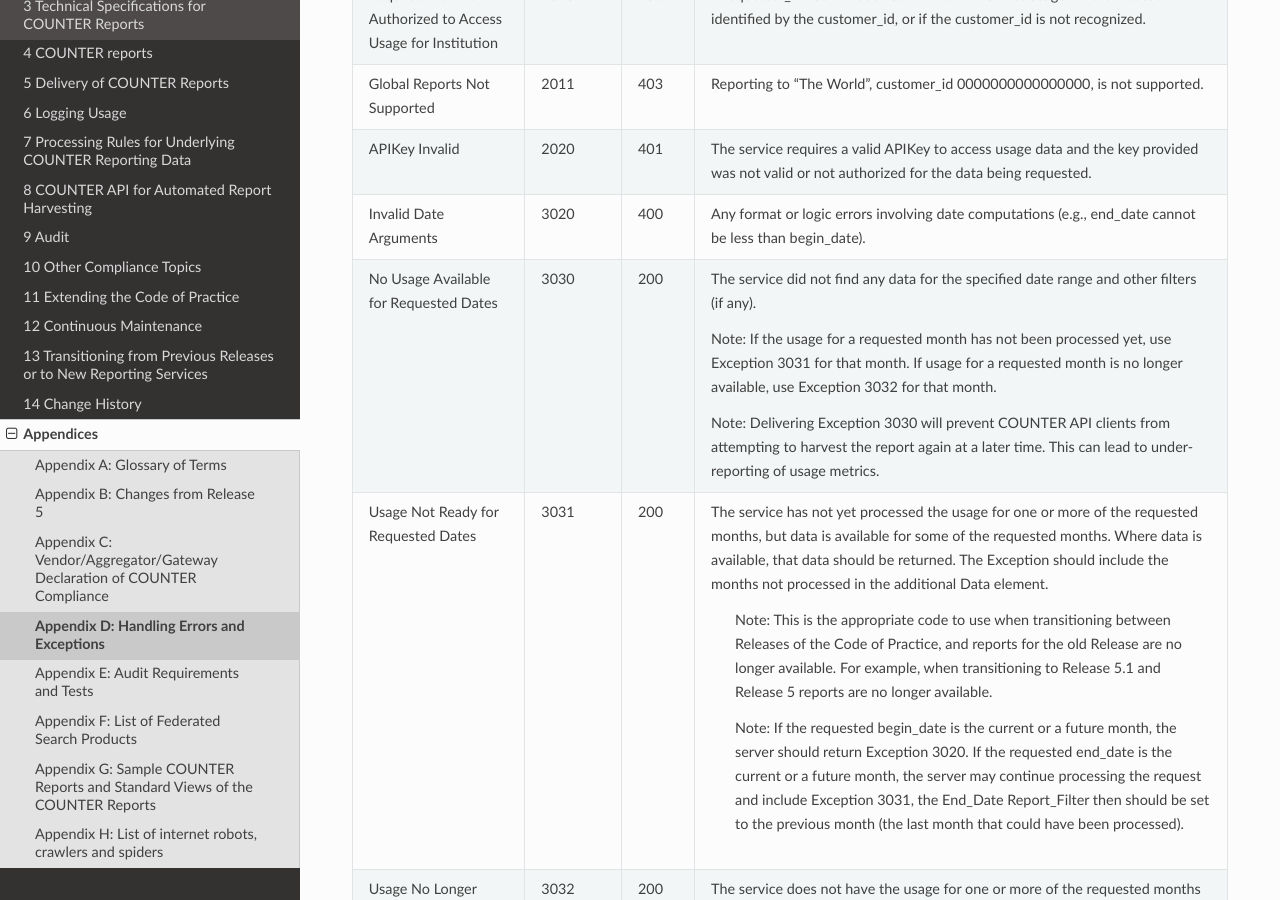
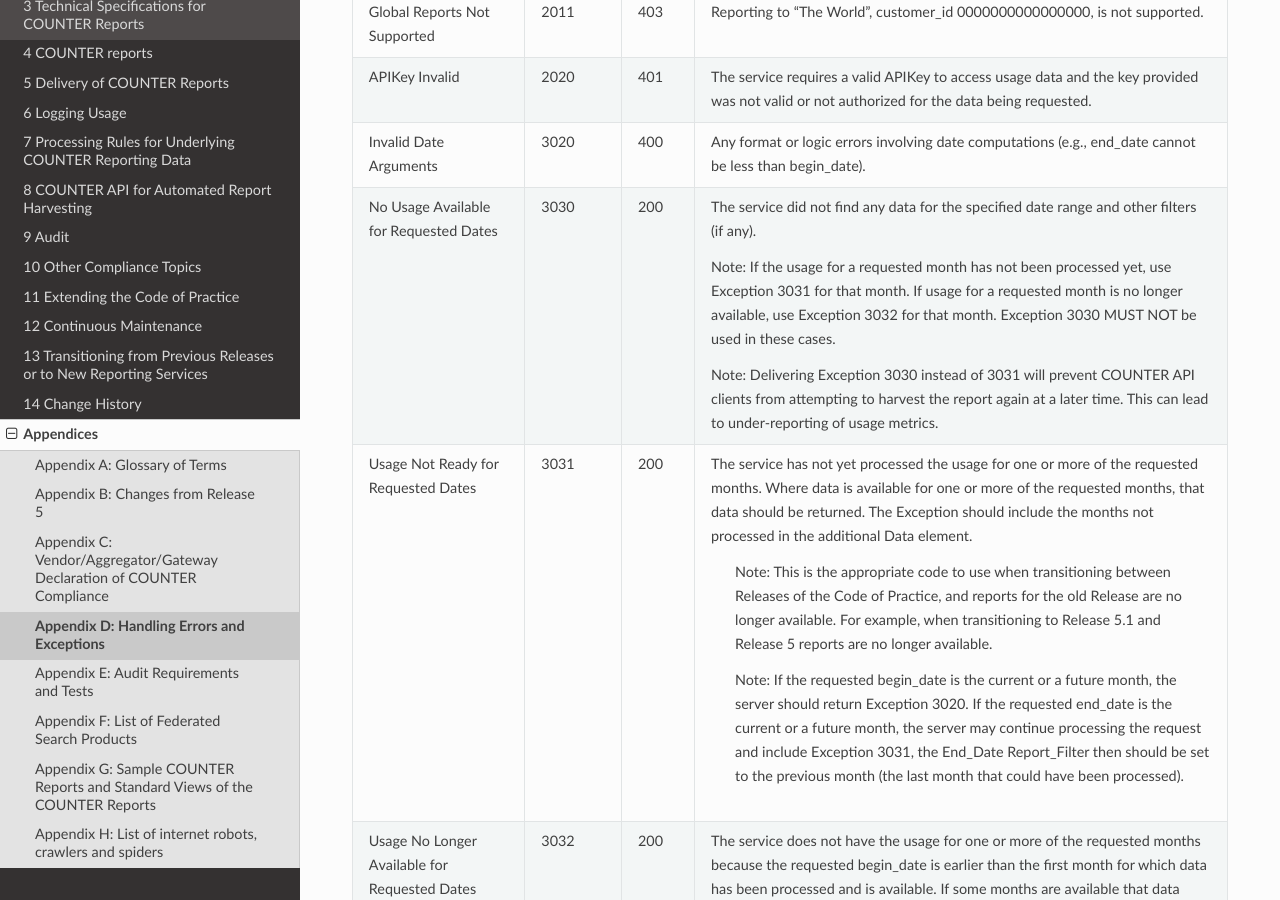
Before and after one commit to Project-Counter/cop5, a Sphinx documentation site: the page built from source/appendices/d-handling-errors-and-exceptions.rst, in a window 1280 px wide and 900 px high, scrolled down 2843 px. Built offline with Sphinx 7.4.7 and the Read the Docs theme 3.1.0, drawn with Linux system fonts in a browser that asks for light colours; some of the changed text lies outside the part shown.

Commit message:
Update d-handling-errors-and-exceptions.rst
updated per Beda's comments

```diff
--- a/source/appendices/d-handling-errors-and-exceptions.rst
+++ b/source/appendices/d-handling-errors-and-exceptions.rst
@@ -24,7 +24,7 @@
 
 While only a single Exception can be returned for a non-200 HTTP status code, the Exceptions element in the report header allows to return multiple Exceptions with HTTP status code 200, both in JSON and tabular reports. If the COUNTER API server detects multiple errors, including some with a non-200 HTTP status code, it MUST only return a single Exception with a non-200 HTTP status code, preferably the one with the lowest Exception Code.
 
-Note that no COUNTER report should be empty without an appropriate Exception, as without an Exception code, the client has no way to know why the report is empty. Where there is no Exception code, the client may decide to treat the response as meaning there is no usage. That means the client will miss data that appears later after usage has been processed for reporting. Alternatively, the client may decide to try harvesting later. That would cause unnecessary load on the server by repeatedly asking for empty reports.
+Note that no COUNTER report should be empty without an appropriate Exception. That is, reports must contain at least one metric.
 
 The COUNTER API Specification defines the general JSON format for Exceptions as follows:
 
@@ -152,14 +152,14 @@
      - 200
      - The service did not find any data for the specified date range and other filters (if any).
 
-       Note: If the usage for a requested month has not been processed yet, use Exception 3031 for that month. If usage for a requested month is no longer available, use Exception 3032 for that month.
+       Note: If the usage for a requested month has not been processed yet, use Exception 3031 for that month. If usage for a requested month is no longer available, use Exception 3032 for that month. Exception 3030 MUST NOT be used in these cases.
 
-       Note: Delivering Exception 3030 will prevent COUNTER API clients from attempting to harvest the report again at a later time. This can lead to under-reporting of usage metrics.
+       Note: Delivering Exception 3030 instead of 3031 will prevent COUNTER API clients from attempting to harvest the report again at a later time. This can lead to under-reporting of usage metrics.
 
    * - Usage Not Ready for Requested Dates
      - 3031
      - 200
-     - The service has not yet processed the usage for one or more of the requested months, but data is available for some of the requested months. Where data is available, that data should be returned. The Exception should include the months not processed in the additional Data element.
+     - The service has not yet processed the usage for one or more of the requested months. Where data is available for one or more of the requested months, that data should be returned. The Exception should include the months not processed in the additional Data element.
 
         Note: This is the appropriate code to use when transitioning between Releases of the Code of Practice, and reports for the old Release are no longer available. For example, when transitioning to Release 5.1 and Release 5 reports are no longer available.
 
```
